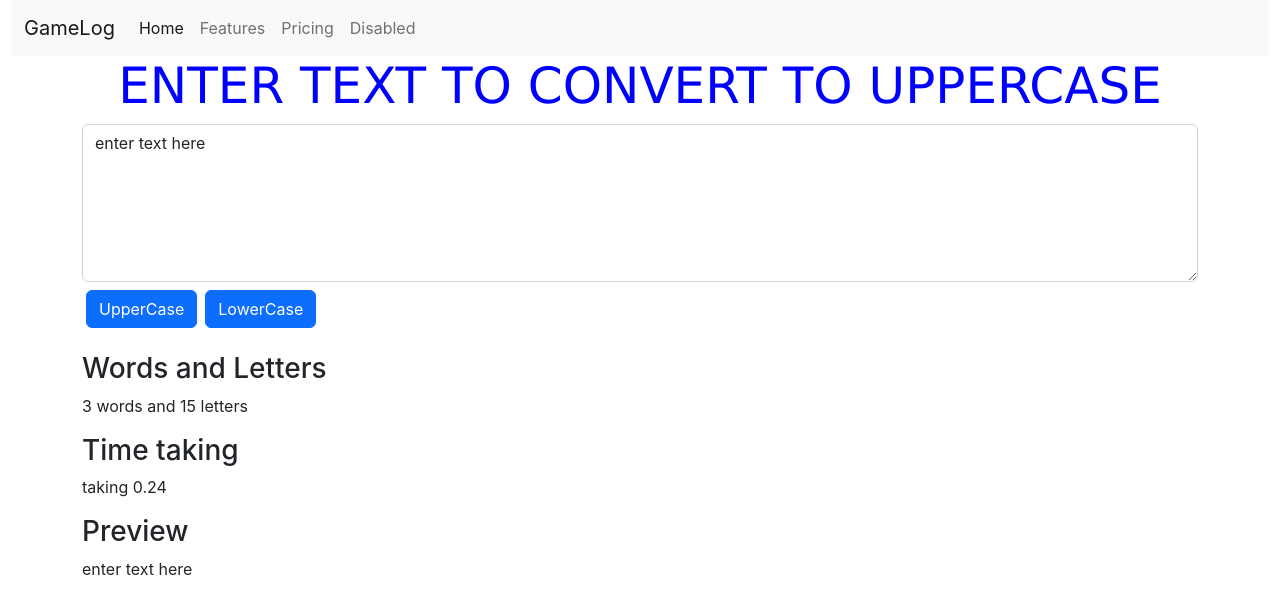
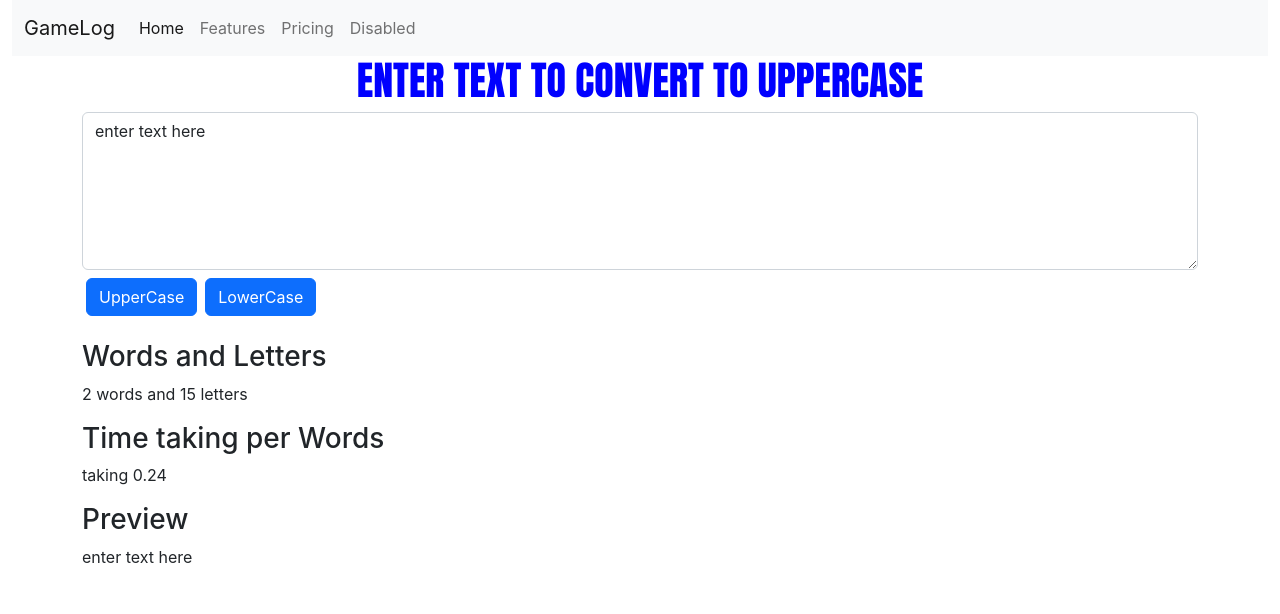
Before and after one commit to Haris007-M/React-Js-totorials-for-bigginers-all-course-, a React (Create React App) app: page / in a window 1280 px wide. Shown: the top 614 px of the page. Built offline with nearby package versions, Linux system fonts and the light colour scheme.

Commit message:
Text to Uppercase letters3

```diff
--- a/src/App.css
+++ b/src/App.css
@@ -1,7 +1,7 @@
 
 h1{
-  color: blue;
-  font-family: verdana;
-  font-size: 50px;
+  color: rgb(0, 0, 255);
+  font-family:Impact, Haettenschweiler, 'Arial Narrow Bold', sans-serif;
+  font-size: 40px;
   text-align: center;
 }
--- a/src/Components/Applications/TextForm.js
+++ b/src/Components/Applications/TextForm.js
@@ -38,8 +38,8 @@ export default function TextForm() {
         <div className="row">
           <div className="col">
             <h3>Words and Letters</h3>
-            <p>{text.split(" ").length} words and {text.length} letters</p>
-            <h3>Time taking</h3>
+            <p>{text.split(" ").length-1} words and {text.length} letters</p>
+            <h3>Time taking per Words</h3>
             <p>taking {0.08*text.split(" ").length}</p>
             <h3>Preview</h3>
             <p>{text}</p>
```
